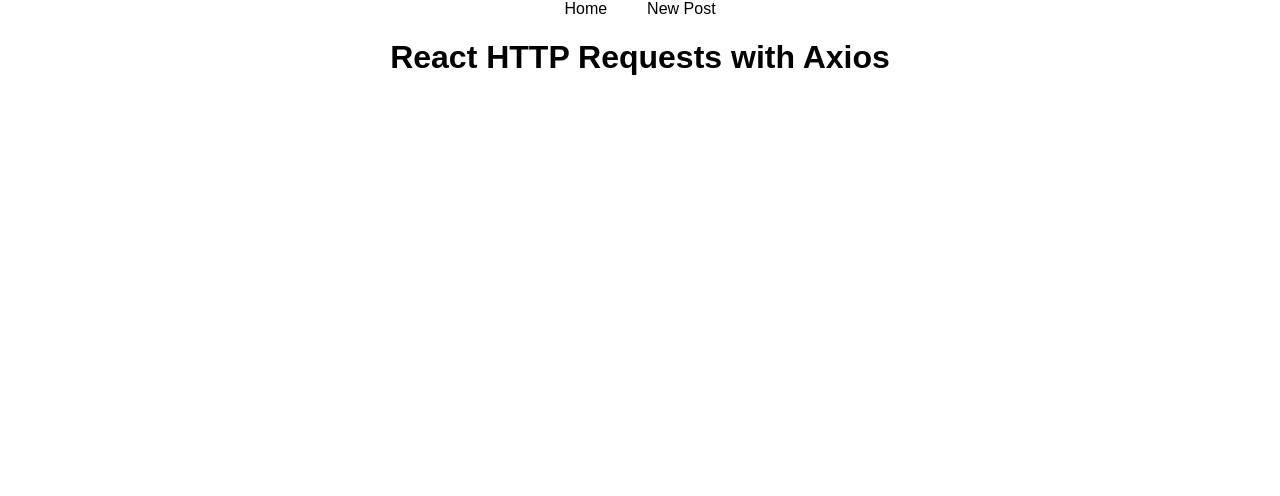
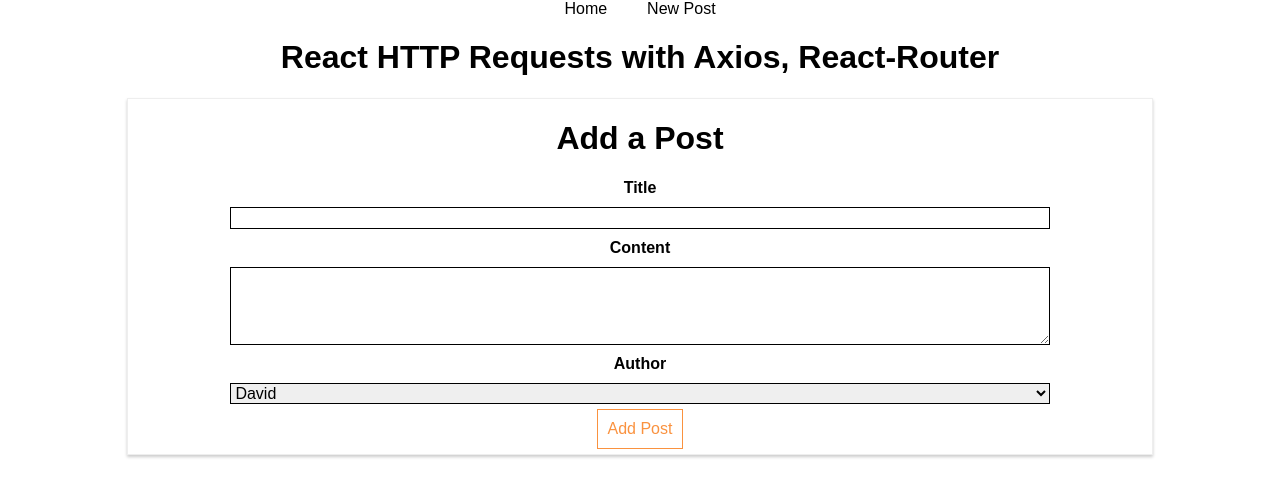
Before and after one commit to mullaned/react-http-request, a React (Create React App) app: page /new-post in a window 1280 px wide. Shown: the top 496 px of the page. Built offline with nearby package versions, Linux system fonts and the light colour scheme.

Commit message:
setup routes

```diff
--- a/src/containers/Blog/Blog.js
+++ b/src/containers/Blog/Blog.js
@@ -2,6 +2,7 @@
 import {Route} from 'react-router-dom'
 import './Blog.css';
 import Posts from '../Blog/Posts/Posts'
+import NewPost from './NewPost/NewPost'
 
 class Blog extends Component {
     render () {
@@ -18,10 +19,12 @@
                     </nav>
                 </header>
 
-                <h1 style={{textAlign: "center"}}>React HTTP Requests with Axios</h1>
+                <h1 style={{textAlign: "center"}}>React HTTP Requests with Axios, React-Router</h1>
 
 
-                <Route path="/" exact render={() => <Posts />} />
+                {/* <Route path="/" exact render={() => <Posts />} /> */}
+                <Route path="/" exact component={Posts} />
+                <Route path="/new-post" component={NewPost} />
 
             </div>
         );
```
